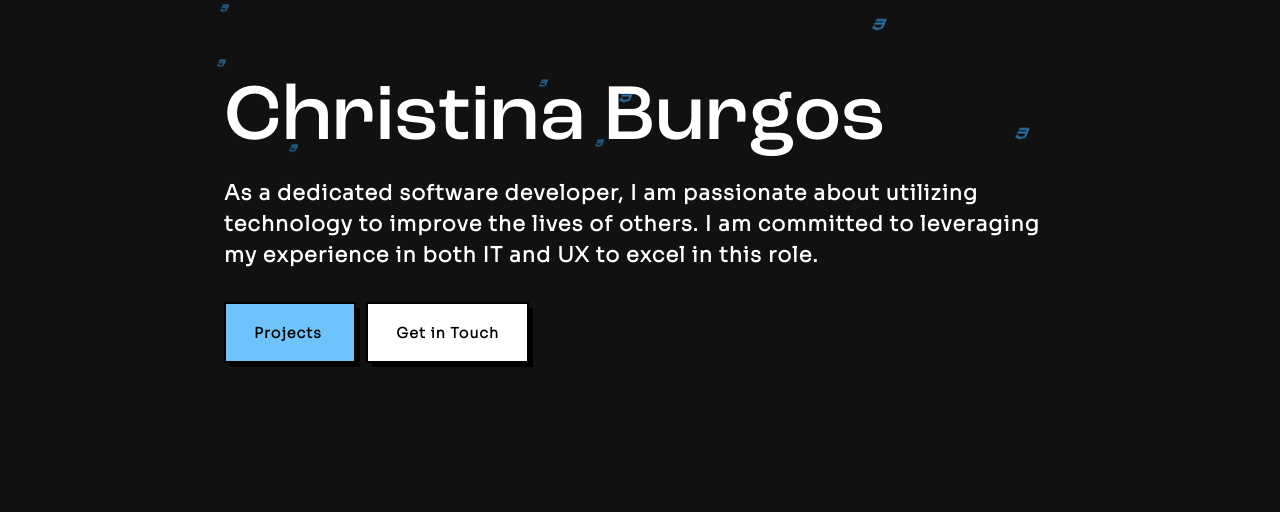
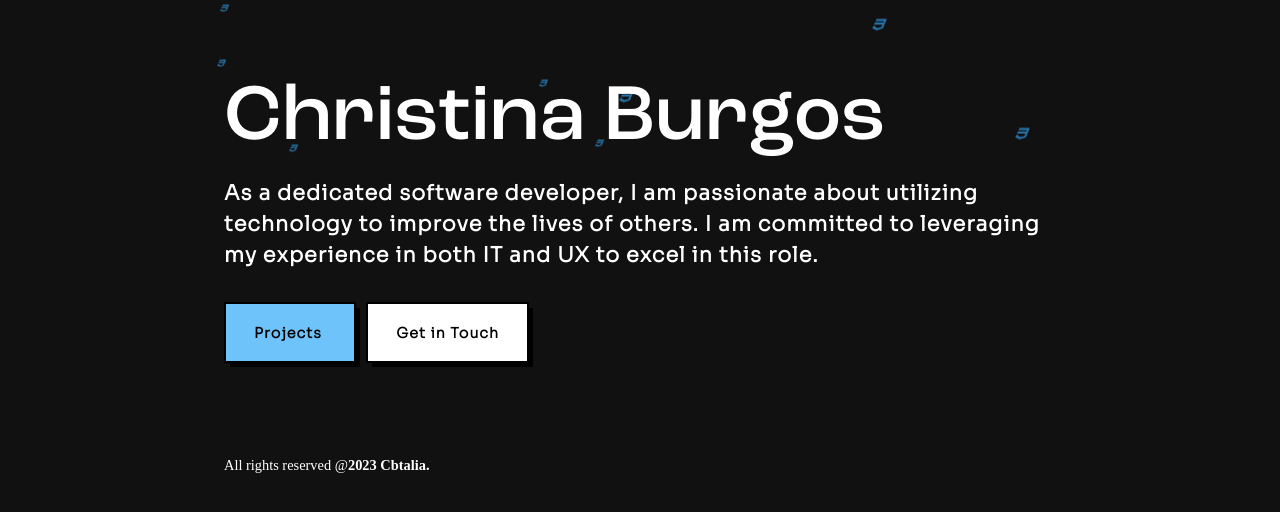
Before and after one commit to christinabrgs/Personal_Site, a plain HTML site: page www/PersonalSite/index.html in a window 1280 px wide. Shown: the part 742-1254 px from the top of the page. Before the commit the page ends 1165 px from the top, so only its background shows below. Drawn offline with Linux system fonts and the light colour scheme.

Commit message:
slight update, profile still finished

```diff
--- a/www/PersonalSite/index.html
+++ b/www/PersonalSite/index.html
@@ -108,6 +108,8 @@
 			</a>
 		</button>
 
+		<p class="allrights">All rights reserved @<strong>2023 Cbtalia.</Strong></p>
+
 	</div>
 
 	<!-- NFT Card -->
--- a/www/PersonalSite/style.css
+++ b/www/PersonalSite/style.css
@@ -239,6 +239,14 @@ a:hover {
 .aboutbutton-two a:hover {
     color: #007dd1;
 }
+
+.allrights {
+    color: white;
+    padding-top: 100px;
+    font-size: .9em;
+    display: none;
+}
+
 
 /* NFT Card */
 
@@ -1271,6 +1279,10 @@ color: white;
         position: relative;
     }
 
+    .allrights {
+        display: block;
+    }
+
     .Footer {
         display: none;
     }
```
